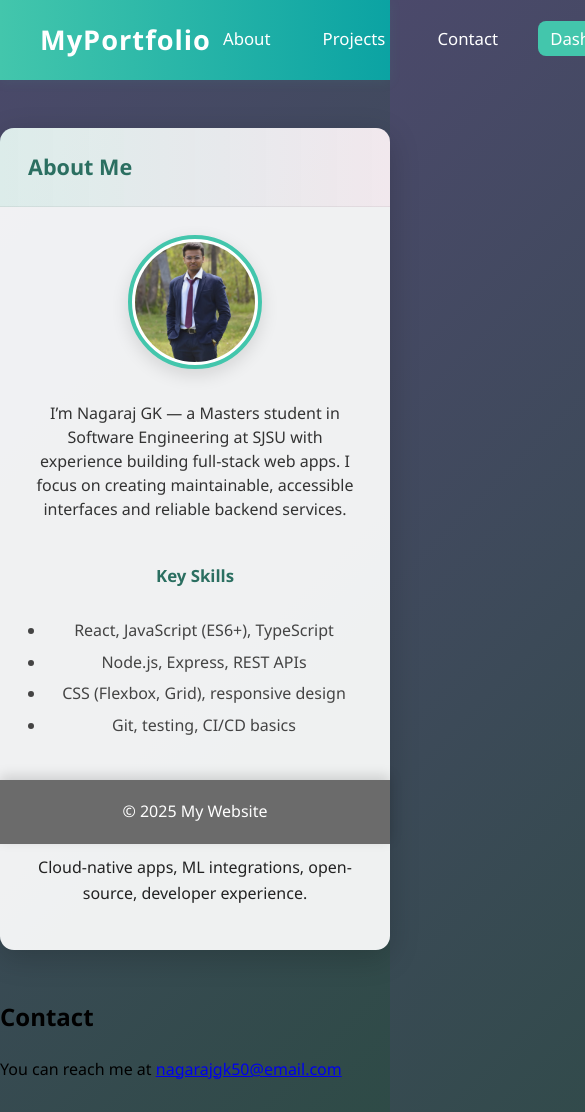
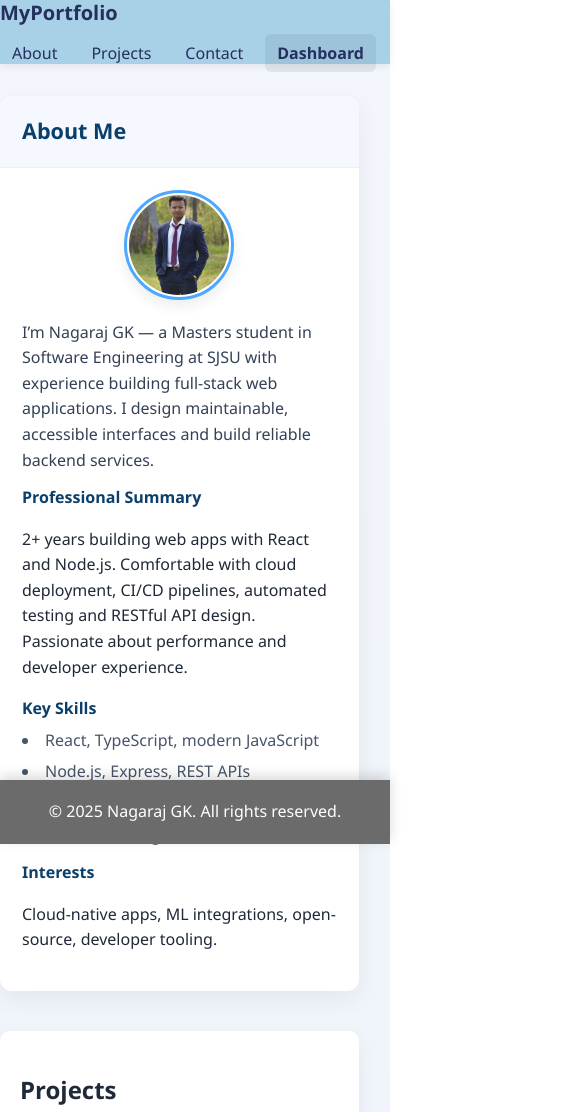
Before and after one commit to Nags-gk/my-website-repo, a website: page index.html in a window 390 px wide. Shown: the top 1112 px of the page, 585 px wide, since content can reach past the window. Drawn offline with Linux system fonts and the light colour scheme.

Commit message:
Added 2 responsive breakpoints

```diff
--- a/index.html
+++ b/index.html
@@ -7,22 +7,23 @@
   <link rel="stylesheet" href="style.css">
 </head>
 <body>
+  <header class="site-header">
+    <div class="container header-inner">
+      <div class="brand">MyPortfolio</div>
       <nav class="navbar" role="navigation" aria-label="Main navigation">
-    <div class="navbar-logo" tabindex="0">MyPortfolio</div>
         <ul class="navbar-links">
           <li><a href="#about">About</a></li>
           <li><a href="#projects">Projects</a></li>
           <li><a href="#contact">Contact</a></li>
-      <li>
-        <a href="dashboard.html" class="dashboard-btn">
-          Dashboard
-        </a>
-      </li>
+          <li><a href="dashboard.html" class="dashboard-btn">Dashboard</a></li>
         </ul>
       </nav>
+    </div>
+  </header>
 
-  <main>
-    <section id="about">
+  <main class="container site-grid">
+
+    <section id="about" class="content">
       <div class="about-card">
         <div class="about-card-header">
           <h2>About Me</h2>
@@ -33,33 +34,46 @@
             <img src="mypicture.jpg" alt="Nagaraj GK" class="profile-pic">
           </div>
 
+          <div class="about-text">
             <p class="summary">
-            I’m Nagaraj GK — a Masters student in Software Engineering at SJSU with experience building full‑stack web apps.
-            I focus on creating maintainable, accessible interfaces and reliable backend services.
+              I’m Nagaraj GK — a Masters student in Software Engineering at SJSU with experience building full‑stack web applications.
+              I design maintainable, accessible interfaces and build reliable backend services.
+            </p>
+
+            <h3>Professional Summary</h3>
+            <p>
+              2+ years building web apps with React and Node.js. Comfortable with cloud deployment, CI/CD pipelines,
+              automated testing and RESTful API design. Passionate about performance and developer experience.
             </p>
 
             <h3>Key Skills</h3>
             <ul class="skills">
-            <li>React, JavaScript (ES6+), TypeScript</li>
+              <li>React, TypeScript, modern JavaScript</li>
               <li>Node.js, Express, REST APIs</li>
               <li>CSS (Flexbox, Grid), responsive design</li>
-            <li>Git, testing, CI/CD basics</li>
+              <li>Git, unit testing, CI/CD</li>
             </ul>
 
             <h3>Interests</h3>
-          <p class="interests">Cloud-native apps, ML integrations, open-source, developer experience.</p>
+            <p class="interests">Cloud-native apps, ML integrations, open-source, developer tooling.</p>
+          </div>
         </div>
       </div>
     </section>
 
-    <section id="contact">
+    <section id="projects" class="content">
+      <h2>Projects</h2>
+      <p>Project summaries or cards go here (placeholder).</p>
+    </section>
+
+    <section id="contact" class="content">
       <h2>Contact</h2>
       <p>You can reach me at <a href="mailto:nagarajgk50@email.com">nagarajgk50@email.com</a></p>
     </section>
   </main>
 
   <footer>
-    <p>&copy; 2025 My Website</p>
+    <p>© 2025 Nagaraj GK. All rights reserved.</p>
   </footer>
 </body>
 </html>
--- a/style.css
+++ b/style.css
@@ -1,196 +1,241 @@
-/* General Styles */
-body {
-  background: linear-gradient(135deg, #4b496b 0%, #2d4b45 100%);
-  font-family: 'Segoe UI', Arial, sans-serif;
-  margin: 0;
-  padding: 0;
-  line-height: 1.6;
+/* Base / variables */
+:root{
+  --accent: #4da8ff;       /* single header light-blue color */
+  --accent-contrast: #ffffff;
+  --muted-bg: #f6f7f8;
+  --card-bg: #ffffff;
+  --text: #1f2937;
+  --grey-footer: #6b6b6b;
+  --page-bg-1: #f3f6fb;
+  --page-bg-2: #eef3fb;
 }
 
-/* Header */
-header {
-  background: linear-gradient(90deg, #d6525d 0%, #df6565 100%);
-  color: white;
-  padding: 20px 0;
-  text-align: center;
+/* Reset & body */
+*{box-sizing:border-box}
+body {
+  margin: 0;
+  font-family: 'Segoe UI', Arial, sans-serif;
+  background: linear-gradient(180deg, var(--page-bg-1) 0%, var(--page-bg-2) 100%);
+  color: var(--text);
+  line-height: 1.6;
+  -webkit-font-smoothing:antialiased;
+  -moz-osx-font-smoothing:grayscale;
 }
 
-header h1 {
+/* Shared container */
+.container{
+  width: 92%;
+  max-width: 1200px;
+  margin: 0 auto;
+}
+
+/* ===== Header: unified single light-blue bar ===== */
+.site-header {
+  background-color: #A8D0E6 !important; /* unified light-blue */
+  padding: 12px 30px;
+  display: flex;
+  align-items: center;
+  justify-content: space-between;
+  box-shadow: 0 2px 8px rgba(0,0,0,0.08);
+  position: sticky;
+  top: 0;
+  z-index: 1000;
+  height: 64px;
+}
+
+/* ensure the inner container uses full width and aligns items */
+.header-inner {
+  display: flex;
+  align-items: center;
+  justify-content: space-between;
+  width: 100%;
+  padding: 0;
+  gap: 16px;
+  background: transparent !important;
+}
+
+/* Place brand in the center column and make it bold */
+.brand {
+  color: #24305E;
+  font-weight: 800;
+  font-size: 1.25rem;
   margin: 0;
 }
 
-nav ul {
-  list-style: none;
-  padding: 0;
-  margin: 10px 0 0 0;
+/* Move nav to the right column */
+.navbar {
+  background: transparent !important;
   display: flex;
-  justify-content: center;
-  gap: 30px;
+  align-items: center;
 }
 
-nav a {
-  color: white;
-  text-decoration: none;
-  font-weight: bold;
-  transition: color 0.2s;
-}
-
-nav a:hover {
-  color: #12b8c4;
-}
-
-/* Navbar styles */
-.navbar {
-  display: flex;
-  justify-content: space-between;
-  align-items: center;
-  background: linear-gradient(90deg, #43c6ac 0%, #0ba3a3 100%);
-  padding: 18px 40px;
-  box-shadow: 0 2px 12px rgba(67,198,172,0.08);
-  position: sticky;
-  top: 0;
-  z-index: 100;
-}
-
-.navbar-logo {
-  font-size: 1.7rem;
-  font-weight: bold;
-  color: #fff;
-  letter-spacing: 1px;
-  outline: none;
-}
-
+/* keep nav list inline and vertically centered */
 .navbar-links {
   list-style: none;
   display: flex;
+  gap: 18px;
+  margin: 0;
+  padding: 0;
+  align-items: center;
+  background: transparent !important;
+}
+
+/* Links: dark blue on light-blue background */
+.navbar-links a {
+  color: #24305E;
+  text-decoration: none;
+  padding: 8px 12px;
+  border-radius: 6px;
+  transition: background-color 0.18s ease, color 0.18s ease;
+}
+
+/* Hover / active */
+.navbar-links a:hover,
+.navbar-links a.active {
+  background-color: #87b9d3;
+  color: #ffffff;
+}
+
+/* subtle pill for dashboard button */
+.dashboard-btn {
+  background: rgba(36,48,94,0.08);
+  color: #24305E;
+  padding: 8px 14px;
+  border-radius: 18px;
+  font-weight: 700;
+  border: none;
+}
+
+/* safety: remove stray margins that create color bands */
+body, .container, header, .site-header { margin: 0; padding: 0; }
+
+/* Page grid layout using CSS Grid */
+.site-grid{
+  display: grid;
+  grid-template-columns: 220px 1fr 1fr; /* sidebar + two-column content on wide screens */
   gap: 28px;
-  margin: 0;
+  align-items: start;
+  padding: 34px 0;
+  min-height: calc(100vh - 64px - 80px);
+}
+
+/* Sidebar (clean neutral panel) */
+.sidebar{
+  background: rgba(31,41,55,0.06);
+  color: #0f172a;
+  padding: 20px;
+  border-radius: 10px;
+  height: fit-content;
+  border-left: 3px solid rgba(13,110,253,0.08);
+}
+
+.sidebar h3{ margin-top:0; color:#0f172a; }
+.sidebar ul{ padding-left: 16px; margin: 8px 0 0 0; }
+.sidebar a{ color: #0f172a; text-decoration: none; display:block; padding:6px 0; opacity:0.95; }
+.sidebar a:hover{ color: var(--accent); text-decoration: underline; }
+
+/* Content areas: each .content is a grid child */
+.content{
+  background: transparent;
   padding: 0;
 }
 
-.navbar-links li a {
-  color: #fff;
-  text-decoration: none;
-  font-weight: 500;
-  font-size: 1.05rem;
-  transition: color 0.2s;
-  padding: 6px 12px;
-  border-radius: 8px;
+/* About card (clean professional white card) */
+.about-card{
+  max-width: 760px;
+  margin: 0 auto 28px auto;
+  background: var(--card-bg);
+  border-radius: 12px;
+  box-shadow: 0 8px 24px rgba(15,23,42,0.06);
+  overflow: hidden;
+  color: var(--text);
 }
 
-.navbar-links li a:hover,
-.dashboard-btn:hover {
-  background: #d36767;
-  color: #43c6ac;
+.about-card-header{
+  padding: 18px 22px;
+  background: rgba(13,110,253,0.04);
+  border-bottom: 1px solid rgba(15,23,42,0.04);
 }
 
-.dashboard-btn {
-  background: #43c6ac;
-  color: #fff !important;
-  border-radius: 20px;
-  padding: 8px 18px;
-  font-weight: bold;
-  transition: background 0.2s, color 0.2s;
-  border: none;
-}
+.about-card-header h2{ margin:0; color: #0b3f69; font-size:1.35rem; }
 
-/* ABOUT CARD */
-.about-card {
-  max-width: 760px;
-  margin: 48px auto;
-  background: rgba(255,255,255,0.92);
-  border-radius: 14px;
-  box-shadow: 0 8px 30px rgba(0,0,0,0.18);
-  overflow: hidden;
-  color: #222;
-}
-
-.about-card-header {
-  padding: 22px 28px;
-  background: linear-gradient(90deg, rgba(67,198,172,0.12), rgba(255,126,179,0.08));
-  border-bottom: 1px solid rgba(0,0,0,0.06);
-}
-
-.about-card-header h2 {
-  margin: 0;
-  color: #2b6f61;
-  font-size: 1.35rem;
-}
-
-.about-card-body {
-  padding: 28px;
+.about-card-body{
+  padding: 22px;
   display: grid;
-  grid-template-columns: 140px 1fr;
+  grid-template-columns: 120px 1fr; /* two-column layout inside card */
   gap: 20px;
   align-items: start;
 }
 
-/* Profile image (small, professional) */
-.profile-pic-container {
-  display: flex;
-  justify-content: center;
-  align-items: start;
+/* Profile image - slightly smaller and centered in its column */
+.profile-pic-container{ display:flex; justify-content:center; align-items:flex-start; }
+.profile-pic{
+  width: 110px; height: 110px; border-radius:50%;
+  object-fit:cover; border:3px solid var(--accent);
+  box-shadow: 0 6px 14px rgba(15,23,42,0.08); background:#fff; padding:2px;
 }
 
-.profile-pic {
-  width: 120px;
-  height: 120px;
-  object-fit: cover;
-  border-radius: 50%;
-  border: 4px solid #43c6ac;
-  box-shadow: 0 6px 18px rgba(0,0,0,0.12);
-  background: #fff;
-  padding: 3px;
+/* About text */
+.about-text p.summary{ margin:0 0 12px 0; color:#334155; }
+.about-card-body h3{ margin:10px 0 6px 0; color:#0b3f69; font-size:1rem; }
+.skills{ margin:6px 0 12px 18px; color:#475569; }
+.skills li{ margin-bottom:6px; }
+
+/* Projects and contact simple styling */
+#projects, #contact {
+  max-width: 760px;
+  margin: 0 auto 28px;
+  background: var(--card-bg);
+  padding:20px;
+  border-radius:10px;
+  box-shadow:0 6px 18px rgba(15,23,42,0.06);
 }
 
-/* Text content inside card */
-.summary {
-  margin: 0 0 14px 0;
-  line-height: 1.5;
-  color: #333;
-}
-
-.about-card-body h3 {
-  margin: 8px 0 8px 0;
-  color: #2b6f61;
-  font-size: 1.05rem;
-}
-
-.skills {
-  margin: 0 0 12px 18px;
-  padding: 0;
-  color: #444;
-}
-
-.skills li {
-  margin-bottom: 6px;
-}
-
-/* Ensure card stacks on small screens */
-@media (max-width: 720px) {
-  .about-card-body {
-    grid-template-columns: 1fr;
-    text-align: center;
-  }
-  .about-card-body h3 { text-align: center; }
-  .profile-pic-container { margin-bottom: 12px; }
-}
-
-/* Reserve space so fixed footer doesn't cover content */
-main { padding-bottom: 84px; }
-
-/* FOOTER — fixed, grey */
+/* Footer fixed and grey */
 footer {
   position: fixed;
   left: 0;
   bottom: 0;
   width: 100%;
   height: 64px;
-  background: #6b6b6b; /* grey */
-  color: #ffffff;
+  background: var(--grey-footer);
+  color: #fff;
   display: flex;
   align-items: center;
   justify-content: center;
   z-index: 9999;
   box-shadow: 0 -4px 12px rgba(0,0,0,0.15);
 }
+
+/* Add space so footer doesn't cover last content */
+main.container{ padding-bottom: 100px; }
+
+/* ---------------------
+   Responsive breakpoints
+   1) <= 1000px: collapse right column (two column -> single)
+   2) <= 640px: mobile single column, header nav stacks
+   --------------------- */
+@media (max-width: 1000px) {
+  .site-grid{
+    grid-template-columns: 200px 1fr; /* sidebar + single content column */
+  }
+  .about-card-body{ grid-template-columns: 110px 1fr; }
+}
+
+@media (max-width: 640px) {
+  .header-inner{ flex-direction: column; gap:12px; align-items: flex-start; }
+  .navbar-links{ flex-wrap: wrap; gap:10px; }
+  .site-grid{
+    grid-template-columns: 1fr; /* no sidebar on small screens */
+    padding: 20px 0;
+  }
+  .sidebar{ order: 2; width:100%; }
+  .about-card{ margin: 12px auto; }
+  .about-card-body{ grid-template-columns: 1fr; text-align: center; }
+  .profile-pic-container{ margin: 0 auto; }
+  .about-card-body h3, .about-card-body p, .skills { text-align: left; }
+  .skills { margin-left: 0; padding-left: 0; list-style-position: inside; }
+}
+
+/* small visual adjustments */
+a{ color: var(--accent); }
```
Lines whose indentation alone changed are shown as unchanged.
